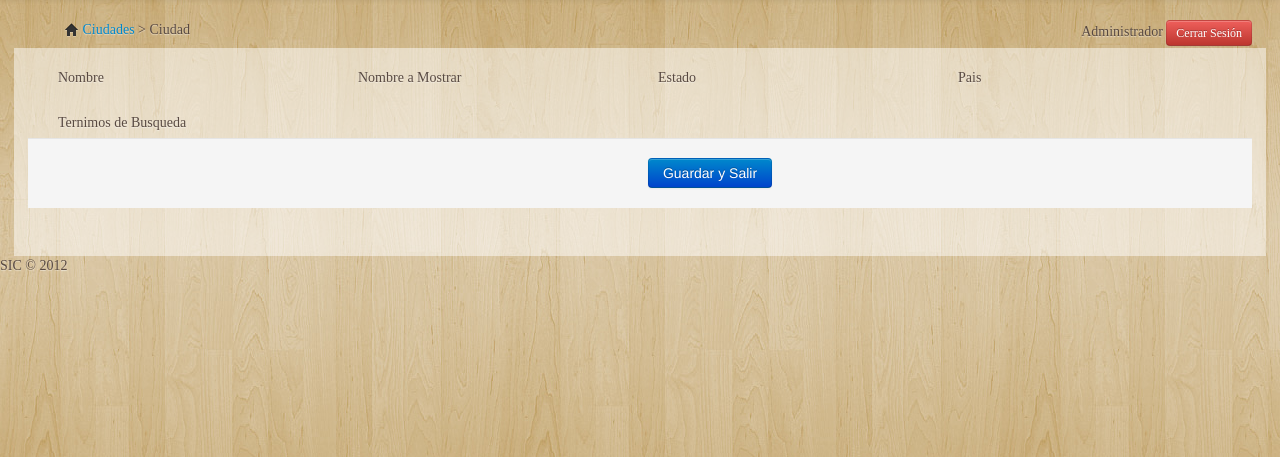
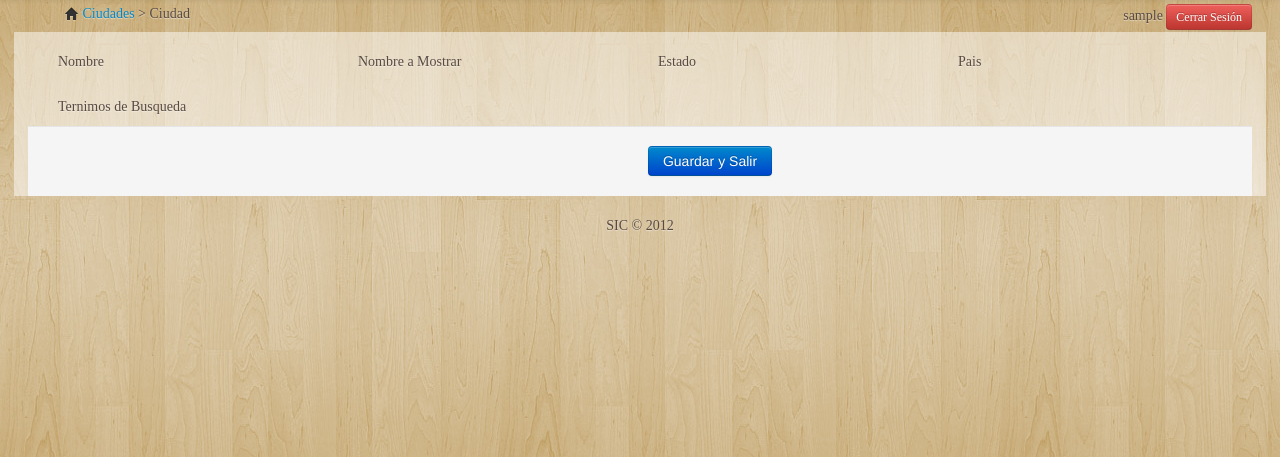
Before and after one commit to jbarayl/buro-de-credito, a Django app: page /ciudad/1/ in a window 1280 px wide. Shown: the part 43-500 px from the top of the page. Run offline with Django 3.2, Linux system fonts and the light colour scheme; the visitor is signed in with stand-in values (Sample User, id 1); parts of the project's set-up code (start-up, migrations or seed data) failed here and were passed over; some libraries are stand-ins or nearby versions; some web fonts are replaced.

Commit message:
Se termino primera parte

```diff
--- a/compras_app/forms.py
+++ b/compras_app/forms.py
@@ -20,8 +20,10 @@ class ClientesBusquedaForm(forms.ModelForm):
 	"""""
 	nombre 			= forms.CharField(required=False)
 	dir_colonia 	= forms.CharField(required=False)
-	codigo_postal 	= forms.CharField(required=False)
-	telefono 		= forms.CharField(required=False)
+	dir_no_exterior = forms.CharField(widget=forms.TextInput(attrs={'maxlength':'5','class':'span1'}),required=False)
+	dir_no_interior = forms.CharField(widget=forms.TextInput(attrs={'maxlength':'5','class':'span1'}),required=False)
+	codigo_postal 	= forms.CharField(widget=forms.TextInput(attrs={'maxlength':'5','class':'span1'}),required=False)
+	telefono 		= forms.CharField(widget=forms.TextInput(attrs={'maxlength':'10'}), required=False)
 	dir_poblacion 	= forms.CharField(required=False)
 
 	class Meta:
--- a/compras_app/static/css/base.css
+++ b/compras_app/static/css/base.css
@@ -1,42 +1,59 @@
-body{
+body
+{
 	font-family: 'Marcellus SC', serif;
 	background: #fff url(../img/wood-bg.jpg);
 	color: #584941;
 	text-shadow: 0 1px 1px rgba(255, 255, 255, .5);
 }
 
-.pagecontent{
+.pagecontent
+{
 	background-color: rgba(255, 255, 255, 0.49);
 	text-align: left;
 	padding: 1em;
 	padding-top: 0em;
-	padding-bottom: 2em;
+	padding-bottom: 0em;
 	margin-left: 1em;
 	margin-right: 1em;
 }
 
-.mainmenu{
+.mainmenu
+{
 	text-align: center;
 }
-.table th, .table td{
+
+.table th, .table td
+{
 	padding: 0px;
 }
 
 /* Botón Ir Arriba
 ----------------------------------------------- */
-#IrArriba {
+#IrArriba
+{
 position: fixed;
 bottom: 30px; /* Distancia desde abajo */
 right: 30px; /* Distancia desde la derecha */
 }
 
-#IrArriba span {
+#IrArriba span
+{
 width: 60px; /* Ancho del botón */
 height: 60px; /* Alto del botón */
 display: block;
 background: url(http://lh5.googleusercontent.com/-luDGEoQ_WZE/T1Ak-gta5MI/AAAAAAAACPI/ojfEGiaNmGw/s60/flecha-arriba.png) no-repeat center center;
 }
 
+.navbar
+{
+	margin-bottom: 4px;
+}
+
+.form-actions
+{
+	margin-top: 4px;
+}
+
 input{
 	/*text-transform: uppercase;*/
 }
--- a/compras_app/templates/base.html
+++ b/compras_app/templates/base.html
@@ -38,7 +38,7 @@
     </div>
     <div style="text-align:right; height:2em; margin-right: 2em;">
       {% if user.username %}
-       Administrador <a class="btn btn-small btn-danger" href="/logout/">  Cerrar Sesión</a>
+       {{ user.username }} <a class="btn btn-small btn-danger" href="/logout/">  Cerrar Sesión</a>
       {% else %}
         <a class="btn btn-small btn-success" href="/login/">Iniciar Sesión</a>
       {% endif %}
@@ -50,7 +50,7 @@
       {% block content %}{% endblock %}
     </div>
   </section>
-  <footer>
+  <footer class='mainmenu'>
     SIC &copy; 2012
   </footer>
 
--- a/compras_app/templates/ciudades/ciudad.html
+++ b/compras_app/templates/ciudades/ciudad.html
@@ -27,6 +27,7 @@
 		<label>Ternimos de Busqueda</label>
 		{{ ciudad_form.search_names }}
 	</div>
+	<br style='clear:both;'>
 	<div class="form-actions mainmenu" style='clear:both;'>
 		<input type="submit" class="btn btn-primary" value="Guardar y Salir" />
 	</div>
--- a/compras_app/templates/ciudades/ciudades.html
+++ b/compras_app/templates/ciudades/ciudades.html
@@ -54,5 +54,5 @@
 			</ul>
 		</div>
 	</table>
-
+	<br>
 	{% endblock %}
--- a/compras_app/templates/clientes/clientes.html
+++ b/compras_app/templates/clientes/clientes.html
@@ -115,7 +115,7 @@
     </tr>
     {% endfor %}
   </table>
-
+  <br>
 </div>
 </form>
 {% include 'autocomplete_light/static.html' %}
--- a/compras_app/views.py
+++ b/compras_app/views.py
@@ -71,6 +71,7 @@ def cliente_manageView(request, id = None, template_name='clientes/cliente.html'
 		cliente = Cliente()
 
 	msg = ''
+
 	if request.method == 'POST':
 		Cliente_form = ClienteManageForm(request.POST, request.FILES, instance=cliente)
 
@@ -81,13 +82,18 @@ def cliente_manageView(request, id = None, template_name='clientes/cliente.html'
 			if clientesIguales.count() > 1:
 				msg = 'Ya existe otro cliente con la misma direccion porfavor revisa bien los datos!'
 			else:
-				cliente_O.save()
+				if request.user.has_perm('compras_app.change_cliente'):
+					cliente_O.save()
+
 				return HttpResponseRedirect('/clientes/')
 
 			c = {'cliente_form': Cliente_form, 'msg':msg}
 			return render_to_response(template_name, c, context_instance=RequestContext(request))
 	else:
-		Cliente_form = ClienteManageForm(instance=cliente)
+		if request.user.has_perm('compras_app.add_cliente'):
+			Cliente_form = ClienteManageForm(instance=cliente)
+		else:
+			return HttpResponseRedirect('/clientes/')
 
 	c = {'cliente_form': Cliente_form, }
 
@@ -111,11 +117,23 @@ def clientesView(request, id = None, template_name='clientes/clientes.html'):
 		if Cliente_form.is_valid():
 			cliente_O = Cliente_form.save(commit = False)
 
+			if cliente_O.nombre == '':
+				cliente_O.nombre = '*'
+			if cliente_O.dir_colonia == '':
+				cliente_O.dir_colonia = '*'
+			if cliente_O.dir_calle == '':
+				cliente_O.dir_calle = '*'
+			if cliente_O.codigo_postal == '':
+				cliente_O.codigo_postal = '*'
+			if cliente_O.dir_poblacion == '':
+				cliente_O.dir_poblacion ='*'
+
 			if cliente_O.city == None:
 				#clientesIguales = Cliente.objects.filter(Q(nombre__icontains = cliente_O.nombre)|).filter(dir_colonia__icontains = cliente_O.dir_colonia).filter(dir_no_interior__icontains = cliente_O.dir_no_interior).filter(dir_no_exterior__icontains = cliente_O.dir_no_exterior).filter(codigo_postal__icontains = cliente_O.codigo_postal).filter(dir_calle__icontains = cliente_O.dir_calle)
 				clientesIguales = Cliente.objects.filter(
 					(Q(nombre__icontains = cliente_O.nombre) & Q(telefono__icontains = cliente_O.telefono))|
 					Q(dir_colonia__icontains = cliente_O.dir_colonia)|
+					Q(dir_colonia__icontains = cliente_O.dir_poblacion)|
 					(Q(dir_calle__icontains = cliente_O.dir_calle)& (Q(dir_no_interior__icontains = cliente_O.dir_no_interior)| Q(dir_no_exterior__icontains = cliente_O.dir_no_exterior)))|
 					Q(codigo_postal__icontains = cliente_O.codigo_postal)
 					)
@@ -129,6 +147,7 @@ def clientesView(request, id = None, template_name='clientes/clientes.html'):
 
 			if clientesIguales.count() > 1:
 				msg = 'Existe otro cliente con estos datos'
+
 
 			c = {'cliente_form': Cliente_form, 'msg':msg, 'clientesIguales':clientesIguales,}
 			return render_to_response(template_name, c, context_instance=RequestContext(request))
@@ -154,8 +173,9 @@ def clientesView(request, id = None, template_name='clientes/clientes.html'):
 
 @login_required(login_url='/login/')
 def clientes_deleteView(request, id = None, template_name='clientes/clientes.html'):
-	cliente = get_object_or_404(Cliente, pk=id)
-	cliente.delete()
+	if request.user.has_perm('compras_app.delete_cliente'):
+		cliente = get_object_or_404(Cliente, pk=id)
+		cliente.delete()
 
 	return HttpResponseRedirect('/clientes/')
 
@@ -176,11 +196,15 @@ def ciudad_manageView(request, id = None, template_name='ciudades/ciudad.html'):
 		Ciudad_form = CiudadManageForm(request.POST, request.FILES, instance=ciudad)
 
 		if Ciudad_form.is_valid():
-			Ciudad_form.save()
+			if request.user.has_perm('compras_app.change_city'):
+				Ciudad_form.save()
 
 			return HttpResponseRedirect('/ciudades/')
 	else:
-		Ciudad_form = CiudadManageForm(instance=ciudad)
+		if request.user.has_perm('compras_app.add_city'):
+			Ciudad_form = CiudadManageForm(instance=ciudad)
+		else:
+			return HttpResponseRedirect('/ciudades/')
 
 	c = {'ciudad_form': Ciudad_form, }
 
```
Also changed, not shown: 1 other file.
